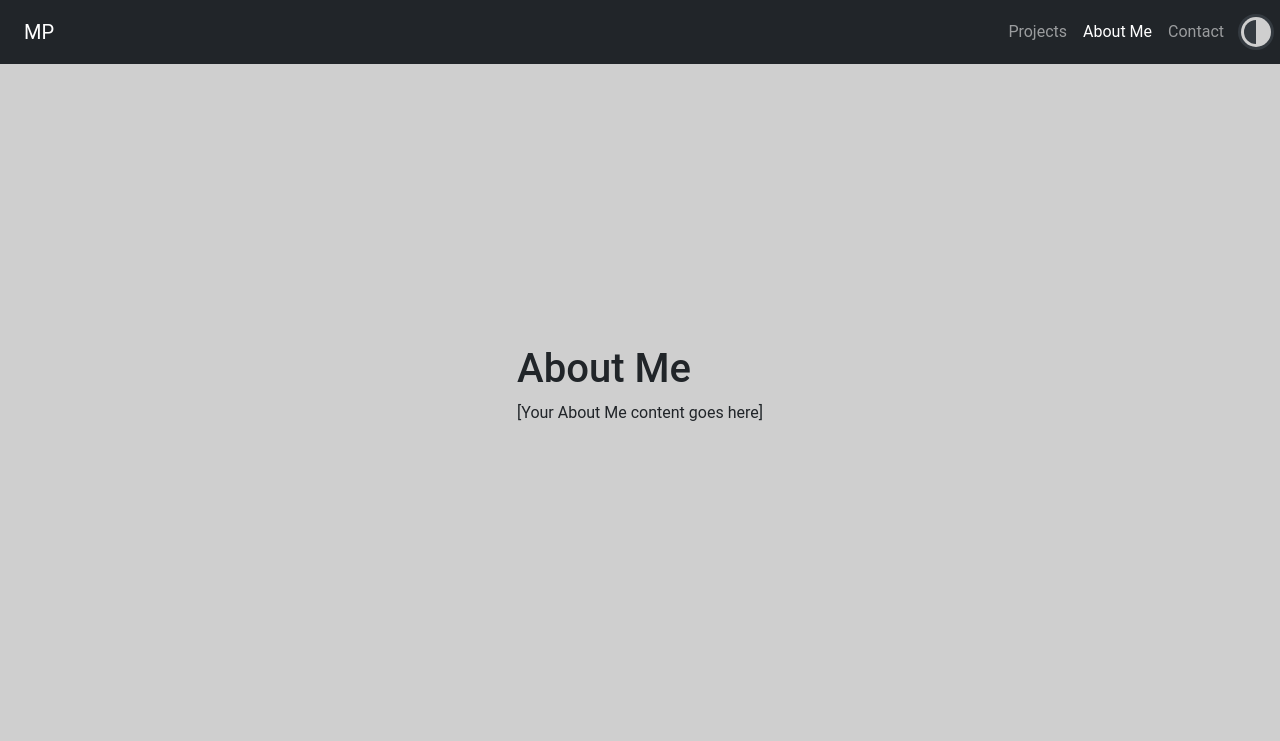
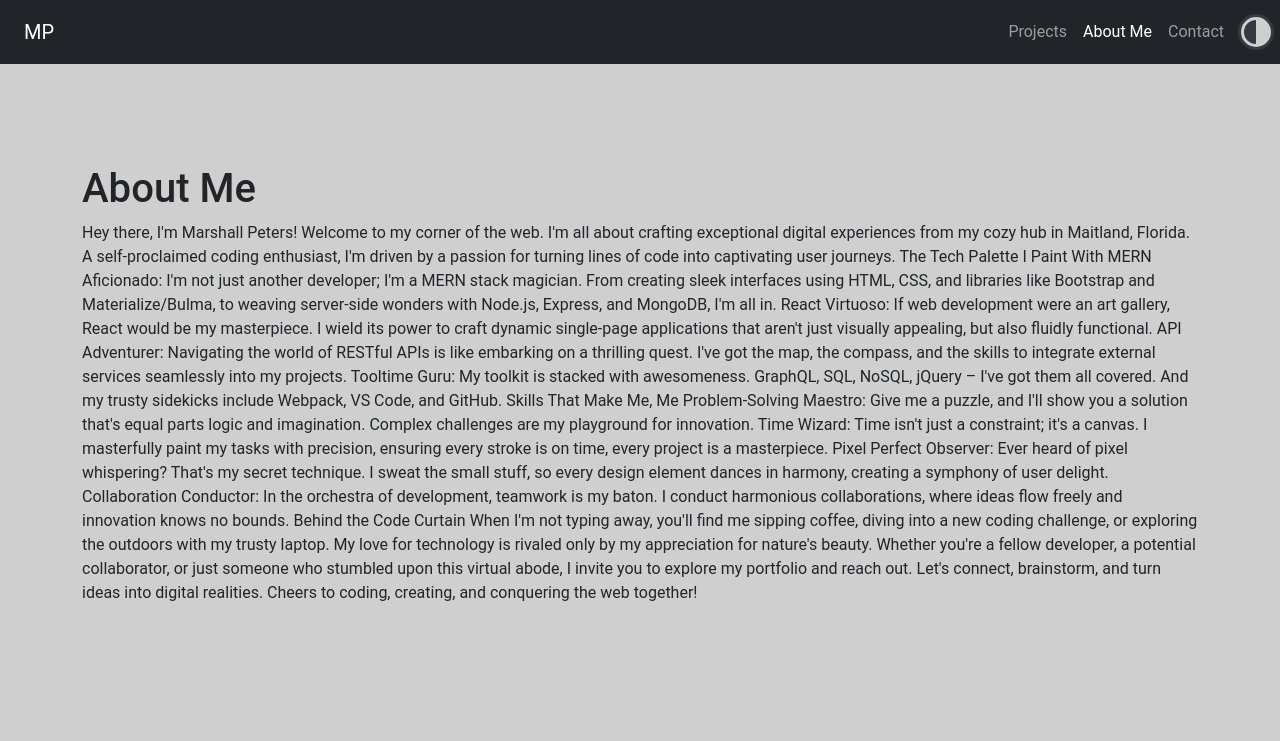
Before and after one commit to marshallpeters5/MERN-pornfolio-2023, a website: page about.html in a window 1280 px wide. Shown: the top 741 px of the page. Drawn offline with nearby package versions, Linux system fonts and the light colour scheme.

Commit message:
added an aboutme Section

```diff
--- a/about.html
+++ b/about.html
@@ -46,7 +46,33 @@
          <div class="container mt-4">
             <h1>About Me</h1>
             <section id="about">
-               <p>[Your About Me content goes here]</p>
+               <p>Hey there, I'm Marshall Peters!
+                  Welcome to my corner of the web. I'm all about crafting exceptional digital experiences from my cozy hub in Maitland, Florida. A self-proclaimed coding enthusiast, I'm driven by a passion for turning lines of code into captivating user journeys.
+
+                  The Tech Palette I Paint With
+                  MERN Aficionado: I'm not just another developer; I'm a MERN stack magician. From creating sleek interfaces using HTML, CSS, and libraries like Bootstrap and Materialize/Bulma, to weaving server-side wonders with Node.js, Express, and MongoDB, I'm all in.
+
+                  React Virtuoso: If web development were an art gallery, React would be my masterpiece. I wield its power to craft dynamic single-page applications that aren't just visually appealing, but also fluidly functional.
+
+                  API Adventurer: Navigating the world of RESTful APIs is like embarking on a thrilling quest. I've got the map, the compass, and the skills to integrate external services seamlessly into my projects.
+
+                  Tooltime Guru: My toolkit is stacked with awesomeness. GraphQL, SQL, NoSQL, jQuery – I've got them all covered. And my trusty sidekicks include Webpack, VS Code, and GitHub.
+
+                  Skills That Make Me, Me
+                  Problem-Solving Maestro: Give me a puzzle, and I'll show you a solution that's equal parts logic and imagination. Complex challenges are my playground for innovation.
+
+                  Time Wizard: Time isn't just a constraint; it's a canvas. I masterfully paint my tasks with precision, ensuring every stroke is on time, every project is a masterpiece.
+
+                  Pixel Perfect Observer: Ever heard of pixel whispering? That's my secret technique. I sweat the small stuff, so every design element dances in harmony, creating a symphony of user delight.
+
+                  Collaboration Conductor: In the orchestra of development, teamwork is my baton. I conduct harmonious collaborations, where ideas flow freely and innovation knows no bounds.
+
+                  Behind the Code Curtain
+                  When I'm not typing away, you'll find me sipping coffee, diving into a new coding challenge, or exploring the outdoors with my trusty laptop. My love for technology is rivaled only by my appreciation for nature's beauty.
+
+                  Whether you're a fellow developer, a potential collaborator, or just someone who stumbled upon this virtual abode, I invite you to explore my portfolio and reach out. Let's connect, brainstorm, and turn ideas into digital realities.
+
+                  Cheers to coding, creating, and conquering the web together!</p>
             </section>
          </div>
       </div>
```
